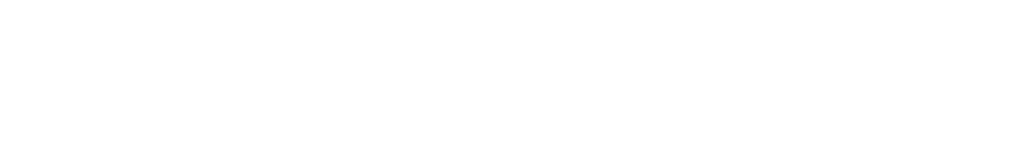
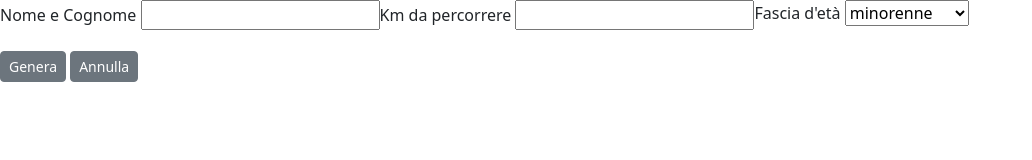
Before and after one commit to DavideCiammetti/js-biglietto-treno-form, a plain HTML site: page index.html in a window 1280 px wide. Shown: the whole page, without its empty margins (0-1032 px from the left). Drawn offline with nearby package versions, Linux system fonts and the light colour scheme.

Commit message:
feat: p1

```diff
--- a/css/style.css
+++ b/css/style.css
@@ -0,0 +1,3 @@
+/* body{
+    background-color: #b91547;
+} */
--- a/index.html
+++ b/index.html
@@ -16,6 +16,46 @@
 </head>
 <body>
 
+    <!-- main -->
+    <main>
+        <!-- sezione 1 -->
+        <section id="sectionOne">
+            <form class="d-flex">
+                      <!-- 1 input nome e cognome -->
+            <div class="mb-3">
+                <label for="NameSurname">Nome e Cognome</label>
+                <input type="text" class="" id="NameSurname" aria-label="Dollar amount (with dot and two decimal places)">
+            </div>
+              <!-- 1 input nome e cognome -->
+
+              <!-- 2 select km -->
+            <div class="mb-3">
+                <label for="kmTotali" class="form-label">Km da percorrere</label>
+                <input type="number" class="dc-cap-w" id="kmTotali" >
+            </div>
+              <!-- 2 select km -->
+
+              <!-- 3 select eta -->
+            <div>
+                <label for="eta">Fascia d'età</label>
+                <select class=""  id="eta" aria-label="Default select example">
+                    <option value="minorenne">minorenne</option>
+                    <option value="maggiorenne">maggiorenne</option>
+                    <option value="over">over 65</option>
+                </select>
+            </div>
+            <!-- 3 select eta -->
+        </form>
+
+            <!-- button -->
+            <div class="d-block">
+                <button type="button" id="buttonGenera" value="" class="btn btn-secondary btn-sm">Genera</button>
+                <button type="button" id="buttonAnnulla" class="btn btn-secondary btn-sm">Annulla</button>
+            </div>
+        </section>
+        <!-- sezione 1 -->
+    </main>
+    <!-- main -->
 
     <!-- link bootstrap -->
     <script src="https://cdn.jsdelivr.net/npm/bootstrap@5.3.2/dist/js/bootstrap.bundle.min.js" integrity="sha384-C6RzsynM9kWDrMNeT87bh95OGNyZPhcTNXj1NW7RuBCsyN/o0jlpcV8Qyq46cDfL" crossorigin="anonymous"></script>
--- a/main.js
+++ b/main.js
@@ -0,0 +1,34 @@
+'use strict';
+
+let buttonGenera = document.getElementById('buttonGenera');
+let buttonAnnulla = document.getElementById('buttonAnnulla');
+let nomeCognome = document.getElementById('NameSurname');
+let etaPasseggero = document.getElementById('eta');
+let kmDaPercorrere = document.getElementById('kmTotali');
+Number(kmDaPercorrere);
+Number(etaPasseggero);
+
+// inizializzo a 0 le 2 variabili una per il prezzo totale e una per il prezzo scontato
+let prezzoTotale = 0;
+let prezzoScontato = 0;
+
+
+prezzoTotale = kmDaPercorrere * 0.21;
+console.log('il prezzo totale è: ' + prezzoTotale);
+
+buttonGenera.addEventListener('click', function () {
+
+if(etaPasseggero === 'minorenne'){
+    prezzoScontato = (prezzoTotale * 20 / (100));
+    prezzoTotale = prezzoTotale - prezzoScontato;
+    console.log('il prezzo scontato è:' + ' ' + prezzoTotale.toFixed(2));
+
+}
+else if(etaPasseggero === 'over 65'){
+    prezzoScontato = (prezzoTotale * 40 / (100));
+    prezzoTotale = prezzoTotale - prezzoScontato;
+    console.log('il prezzo scontato è:' + ' ' + prezzoTotale.toFixed(2));
+}
+
+
+});
```
